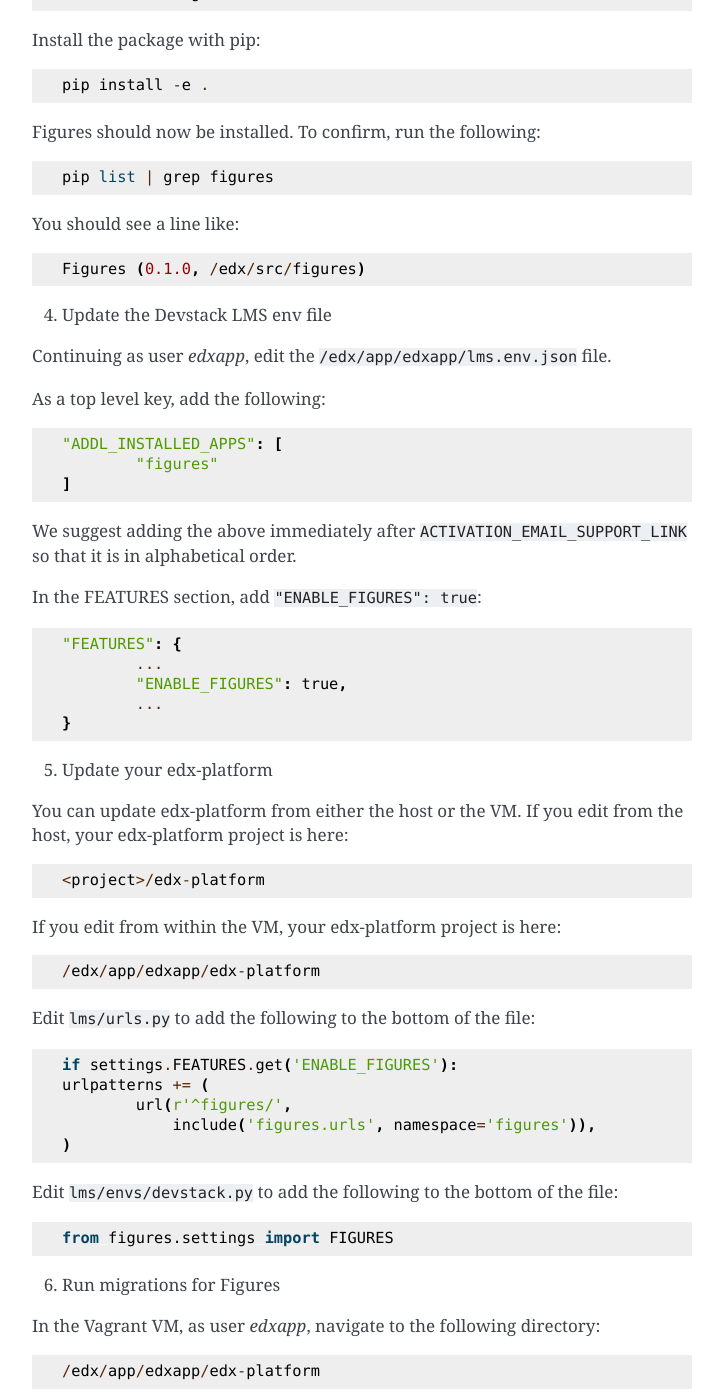
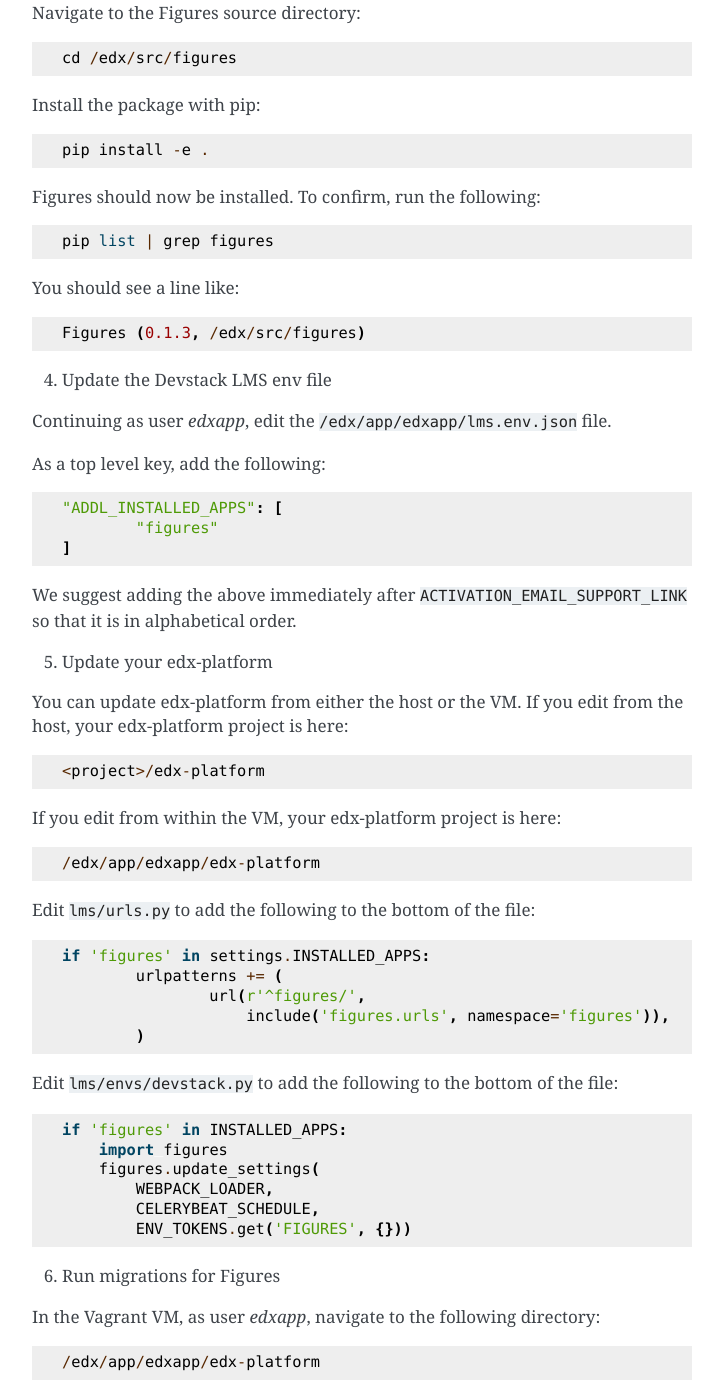
Before and after one commit to appsembler/figures, a Sphinx documentation site: the page built from docs/source/devstack.rst, in a window 1280 px wide and 1400 px high, scrolled down 1976 px. Shown: the whole window, without its empty margins (388-1111 px from the left). Built offline with Sphinx 7.4.7, drawn with Linux system fonts in a browser that asks for light colours; some of the changed text lies outside the part shown.

Commit message:
Updated install docs to match new settings integration with Open edX LMS

```diff
--- a/docs/source/devstack.rst
+++ b/docs/source/devstack.rst
@@ -8,7 +8,7 @@
 Figures on Devstack
 ===================
 
-This document covers installing and running Figures in Ginkgo devstack.
+This document covers installing and running Figures in **Ginkgo** devstack.
 
 We use the label ``<project>`` as a placeholder for your local devstack project folder. This is the folder that contains the `Vagrantfile <https://github.com/edx/configuration/blob/open-release/ginkgo.master/vagrant/release/devstack/Vagrantfile>`_ for the project to which you are installing and running Figures.
 
@@ -94,7 +98,7 @@ Figures should now be installed. To confirm, run the following::
 
 You should see a line like::
 
-	Figures (0.1.0, /edx/src/figures)
+	Figures (0.1.3, /edx/src/figures)
 
 
 4. Update the Devstack LMS env file
@@ -108,14 +112,6 @@ As a top level key, add the following::
 	]
 
 We suggest adding the above immediately after ``ACTIVATION_EMAIL_SUPPORT_LINK`` so that it is in alphabetical order.
-
-In the FEATURES section, add ``"ENABLE_FIGURES": true``::
-
-	"FEATURES": {
-		...
-		"ENABLE_FIGURES": true,
-		...
-	}
 
 
 5. Update your edx-platform
@@ -131,17 +127,21 @@ If you edit from within the VM, your edx-platform project is here::
 
 Edit ``lms/urls.py`` to add the following to the bottom of the file::
 
-
-	if settings.FEATURES.get('ENABLE_FIGURES'):
-    	urlpatterns += (
-    		url(r'^figures/',
-    		    include('figures.urls', namespace='figures')),
-    	)
+	if 'figures' in settings.INSTALLED_APPS:
+		urlpatterns += (
+			url(r'^figures/',
+			    include('figures.urls', namespace='figures')),
+		)
 
 
 Edit ``lms/envs/devstack.py`` to add the following to the bottom of the file::
 
-	from figures.settings import FIGURES
+	if 'figures' in INSTALLED_APPS:
+	    import figures
+	    figures.update_settings(
+	        WEBPACK_LOADER,
+	        CELERYBEAT_SCHEDULE,
+	        ENV_TOKENS.get('FIGURES', {}))
 
 
 6. Run migrations for Figures
--- a/docs/source/install.rst
+++ b/docs/source/install.rst
@@ -144,7 +144,11 @@ At the bottom of the ``lms/envs/aws.py`` file, add the following:
 ::
 
 	if 'figures' in INSTALLED_APPS:
-		import figures.settings
+	    import figures
+	    figures.update_settings(
+	        WEBPACK_LOADER,
+	        CELERYBEAT_SCHEDULE,
+	        ENV_TOKENS.get('FIGURES', {}))
 
 **IMPORTANT**: Make sure that you do the above import *AFTER* ``WEBPACK_LOADER`` and ``CELERYBEAT_SCHEDULE`` have been declared in the LMS envs.
 
```
Also changed, not shown: other parts of docs/source/devstack.rst (+4 -0 lines), 2 other files.
